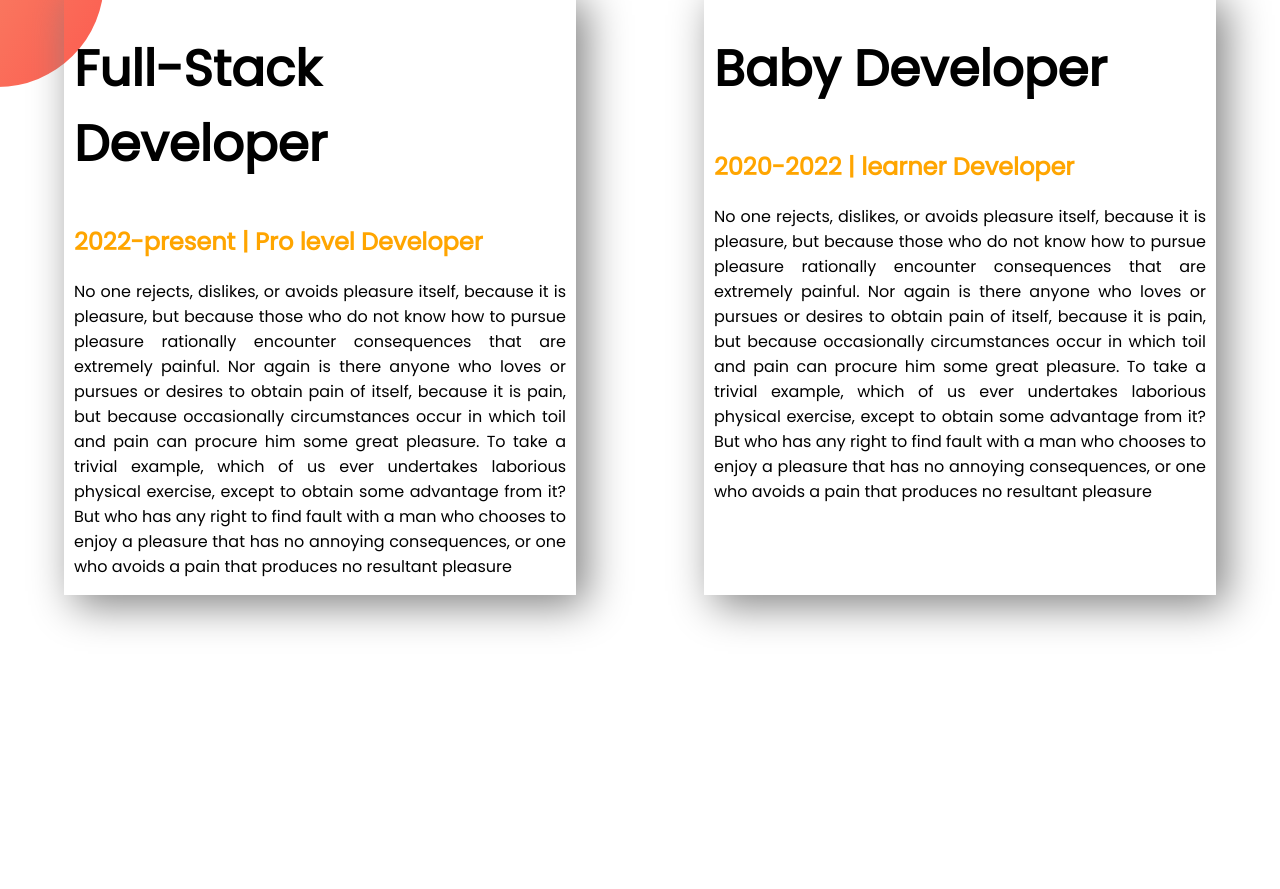
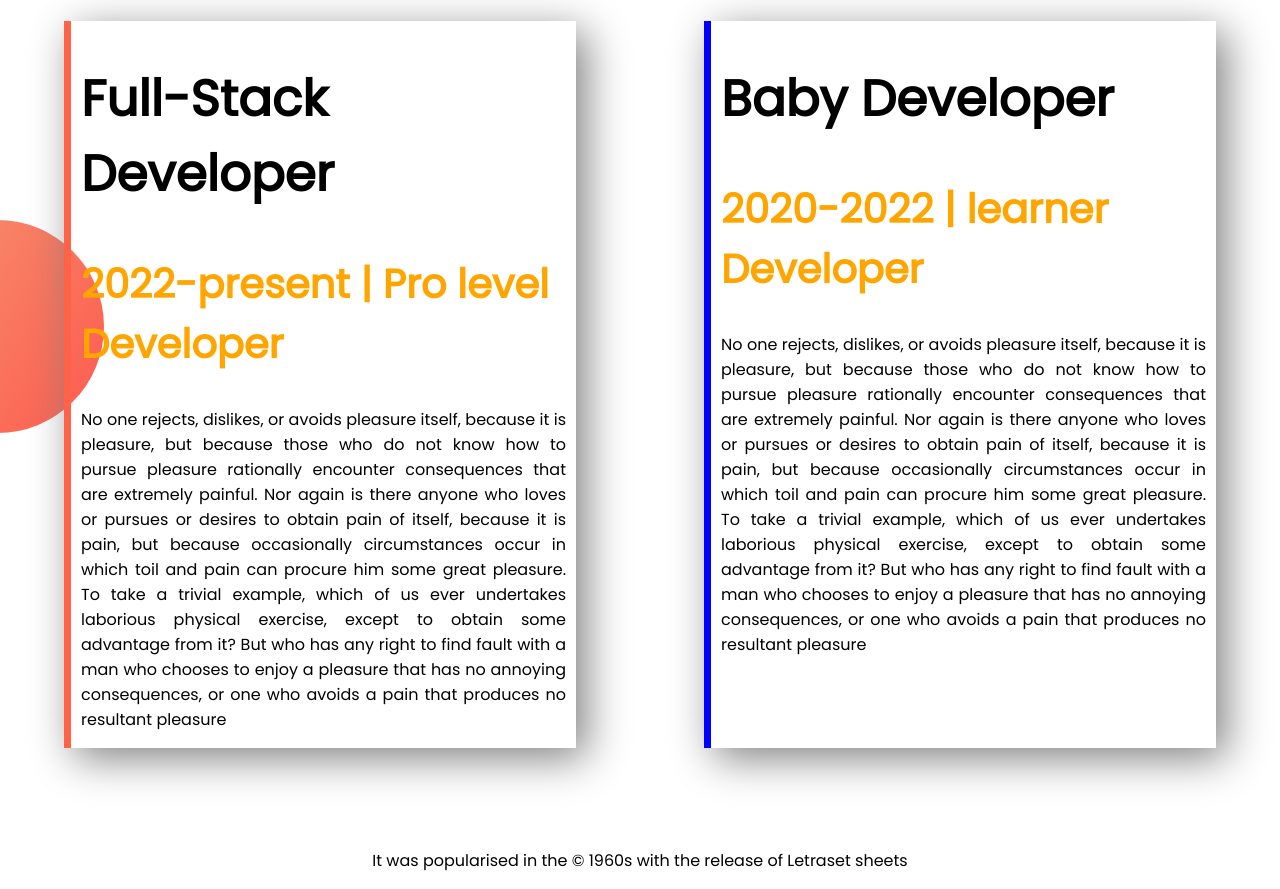
Before and after one commit to towhid7667/portfolio-pro, a plain HTML site: page index.html in a window 1280 px wide. Shown: the part 1419-2308 px from the top of the page. Before the commit the page ends 2114 px from the top, so only its background shows below. Drawn offline with Linux system fonts and the light colour scheme.

Commit message:
Final Commit

```diff
--- a/index.html
+++ b/index.html
@@ -16,7 +16,7 @@
     <section class="top-banner flexible-container">
         <div class="half-width">
             <h1>Welcome To</h1>
-            <h1 class="orange-color"><span>Towhid's</span> World</h1>
+            <h1><span class="orange-color">Towhid's</span> World</h1>
             <h3>Web Devoloper</h3>
             <p>Contrary to popular belief, Lorem Ipsum is not simply random text. It has roots in a piece of classical
                 Latin
@@ -62,9 +62,9 @@
     <section class="experience">
         <h1>Experiences</h1>
         <div class="flexible-container">
-            <div class="experience-item">
+            <div id="full-dev" class="experience-item">
                 <h1>Full-Stack Developer</h1>
-                <h2 class="orangie">2022-present | Pro level Developer</h2>
+                <h2 class="orange-color">2022-present | Pro level Developer</h2>
                 <p>No one rejects, dislikes, or avoids pleasure itself, because it is pleasure, but because those who do
                     not
                     know how to pursue pleasure rationally encounter consequences that are extremely painful. Nor again
@@ -79,9 +79,9 @@
                     has no annoying consequences, or one who avoids a pain that produces no resultant pleasure</p>
             </div>
 
-            <div class="experience-item">
+            <div id="baby-dev" class="experience-item">
                 <h1>Baby Developer</h1>
-                <h2 class="orangie">2020-2022 | learner Developer</h2>
+                <h2 class="orange-color">2020-2022 | learner Developer</h2>
                 <p>No one rejects, dislikes, or avoids pleasure itself, because it is pleasure, but because those who do
                     not
                     know how to pursue pleasure rationally encounter consequences that are extremely painful. Nor again
@@ -100,4 +100,8 @@
 
 </body>
 
+<footer>
+    <p>It was popularised in the © 1960s with the release of Letraset sheets</p>
+</footer>
+
 </html>
--- a/stylesheet.css
+++ b/stylesheet.css
@@ -7,11 +7,15 @@ h1 {
     font-size: 50px;
 }
 
+h2 {
+    font-size: 40px;
+}
+
 p {
     text-align: justify;
 }
 
-.orange-color span {
+.orange-color {
     color: orange;
 }
 
@@ -28,6 +32,7 @@ p {
 
 .half-width img {
     width: 80%;
+    margin-top: 30px;
 }
 
 .link-button {
@@ -60,11 +65,23 @@ p {
     box-shadow: 10px 10px 40px gray;
 }
 
-.orangie {
-    color: orange;
-}
+
 
 .experience {
     background-image: url(img/exp-bg.png);
     background-repeat: no-repeat;
+    background-position: left;
 }
+
+#full-dev {
+    border-left: 7px solid tomato;
+}
+
+#baby-dev {
+    border-left: 7px solid blue;
+}
+
+
+footer p {
+    text-align: center;
+}
```
